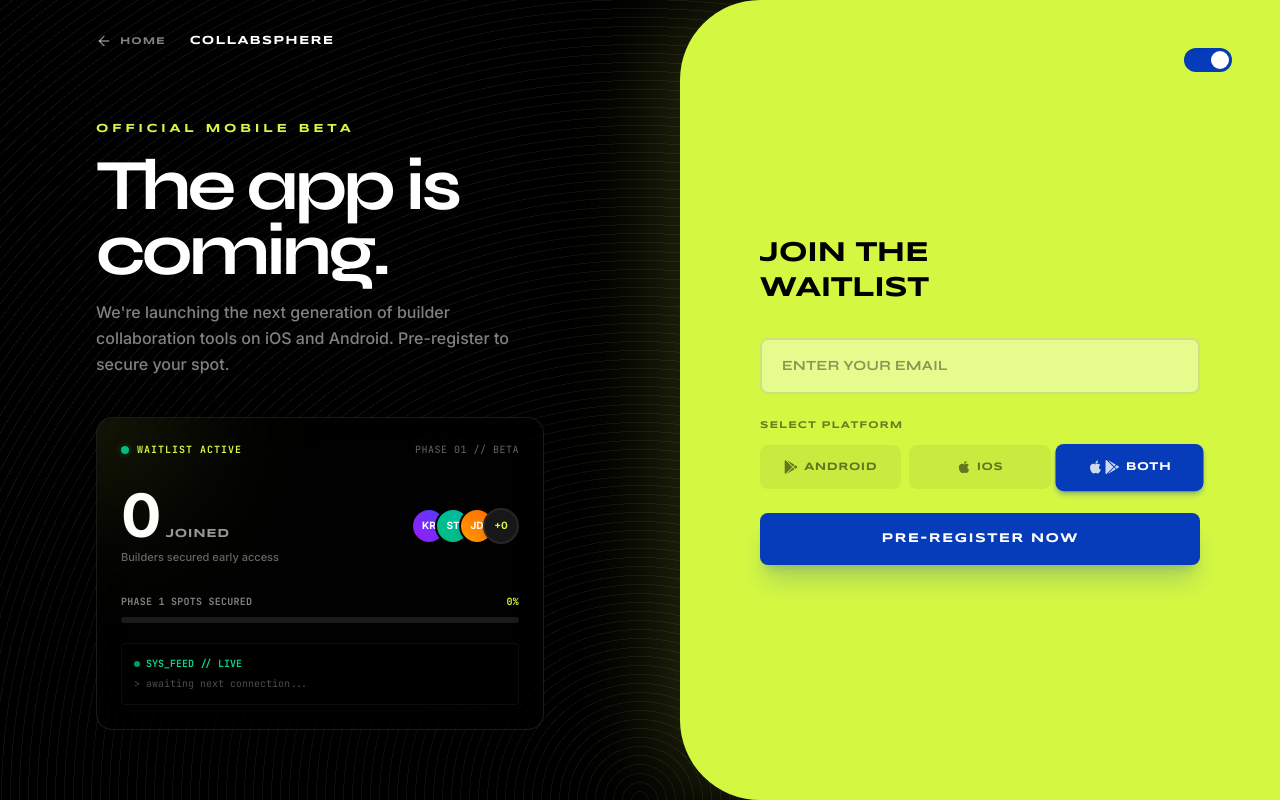
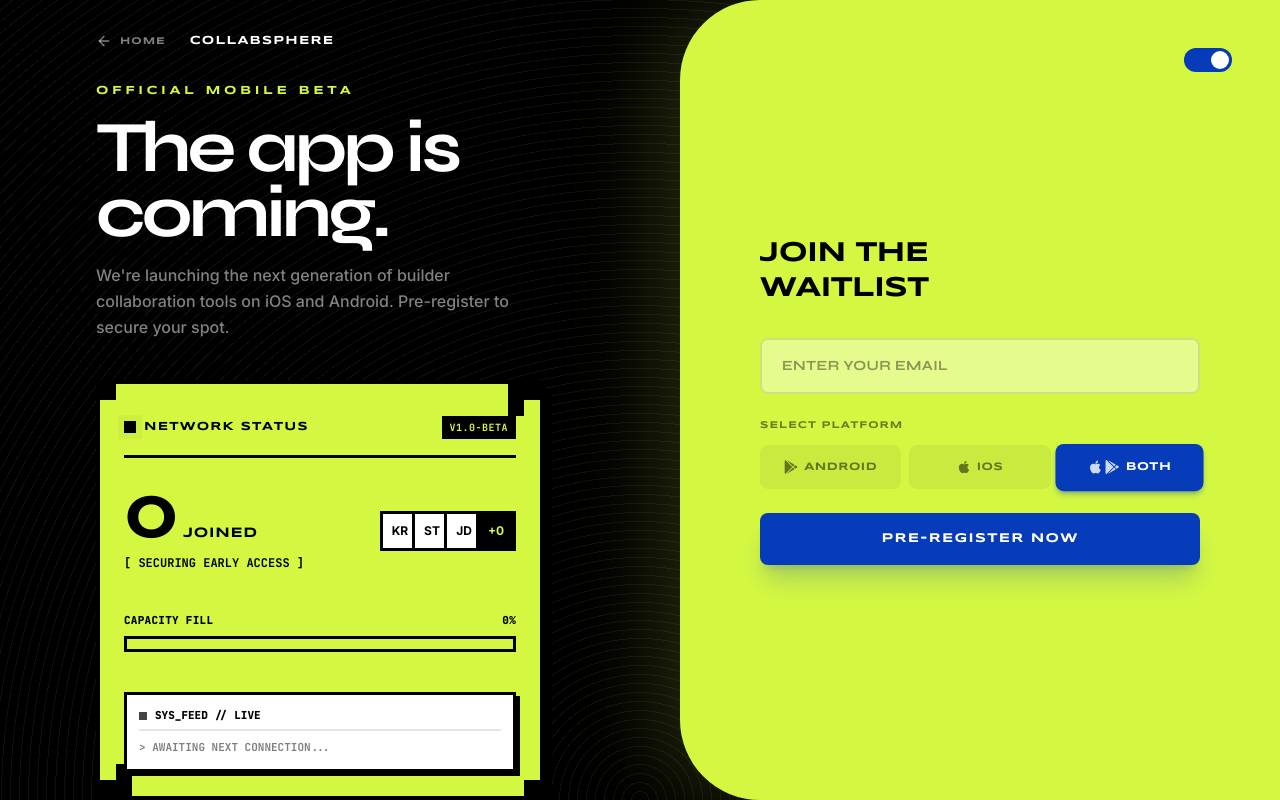
Before and after one commit to Keerthanreddy01/collabsphere-web, a Next.js app in the folder frontend/: page /pre-register in a window 1280 px wide. Built offline with nearby package versions, Linux system fonts and the light colour scheme; no server answers; the database is empty.

Commit message:
Update waitlist metric board to neon yellow brutalist pixel art style

```diff
--- a/frontend/app/pre-register/page.tsx
+++ b/frontend/app/pre-register/page.tsx
@@ -193,90 +193,95 @@ function WaitlistFormContent() {
             We're launching the next generation of builder collaboration tools on iOS and Android. Pre-register to secure your spot.
           </p>
 
-          {/* HIGH-TECH PREMIUM WAITLIST METRIC BOARD */}
+          {/* HIGH-TECH PREMIUM WAITLIST METRIC BOARD - BRUTALIST PIXEL STYLE */}
           <div className="mt-8 lg:mt-10 w-full max-w-md">
-            <div className="relative overflow-hidden rounded-2xl border border-white/10 bg-black/40 p-6 backdrop-blur-xl shadow-2xl">
-              {/* Top ambient glow */}
-              <div className="absolute -top-24 -left-24 w-48 h-48 bg-[#D4F842]/10 rounded-full blur-3xl pointer-events-none" />
+            <div className="relative overflow-hidden border-[4px] border-black bg-[#D4F842] p-6 shadow-[8px_8px_0px_0px_rgba(0,0,0,1)]">
+              {/* Pixel art corner accents */}
+              <div className="absolute top-0 left-0 w-4 h-4 bg-black" />
+              <div className="absolute top-0 right-0 w-8 h-4 bg-black" />
+              <div className="absolute top-4 right-4 w-4 h-4 bg-black" />
+              <div className="absolute bottom-0 left-0 w-8 h-4 bg-black" />
+              <div className="absolute bottom-4 left-4 w-4 h-4 bg-black" />
+              <div className="absolute bottom-0 right-0 w-4 h-4 bg-black" />
 
-              <div className="flex flex-col gap-5">
+              <div className="flex flex-col gap-6 relative z-10 pt-2">
                 {/* Header: Label and Active Indicator */}
-                <div className="flex items-center justify-between">
+                <div className="flex items-center justify-between border-b-[3px] border-black pb-4">
                   <div className="flex items-center gap-2">
-                    <span className="relative flex h-2 w-2">
-                      <span className="animate-ping absolute inline-flex h-full w-full rounded-full bg-emerald-400 opacity-75"></span>
-                      <span className="relative inline-flex rounded-full h-2 w-2 bg-emerald-500"></span>
+                    <span className="relative flex h-3 w-3">
+                      <span className="animate-ping absolute inline-flex h-full w-full bg-black opacity-40"></span>
+                      <span className="relative inline-flex h-3 w-3 bg-black"></span>
                     </span>
-                    <span className="text-[10px] font-mono font-bold uppercase tracking-widest text-[#D4F842]">
-                      WAITLIST ACTIVE
+                    <span className="text-[12px] font-syncopate font-bold uppercase tracking-[0.1em] text-black">
+                      NETWORK STATUS
                     </span>
                   </div>
 
-                  <span className="text-[10px] font-mono text-white/40 tracking-wider">
-                    PHASE 01 // BETA
+                  <span className="px-2 py-1 bg-black text-[#D4F842] text-[10px] font-mono font-bold tracking-wider uppercase">
+                    v1.0-BETA
                   </span>
                 </div>
 
                 {/* Counter & Avatar Pile Grid */}
                 <div className="flex items-center justify-between gap-4 py-2">
                   <div className="flex flex-col">
-                    <div className="flex items-baseline gap-1.5">
-                      <span className="font-sans font-extrabold text-5xl lg:text-6xl tracking-tight text-white">
+                    <div className="flex items-baseline gap-2">
+                      <span className="font-syncopate font-black text-6xl tracking-tighter text-black">
                         {totalCount.toLocaleString()}
                       </span>
-                      <span className="text-white/60 text-xs font-semibold font-syncopate uppercase tracking-wider">
+                      <span className="text-black text-sm font-bold font-syncopate uppercase tracking-wider">
                         Joined
                       </span>
                     </div>
-                    <span className="text-[11px] font-sans text-white/40 mt-1 font-medium">
-                      Builders secured early access
+                    <span className="text-[12px] font-mono text-black font-bold mt-1 uppercase">
+                      [ SECURING EARLY ACCESS ]
                     </span>
                   </div>
 
-                  {/* Overlapping Avatar Group (Avatar Pile) */}
-                  <div className="flex -space-x-3 overflow-hidden">
-                    <div className="inline-flex h-9 w-9 items-center justify-center rounded-full bg-gradient-to-tr from-purple-600 to-indigo-600 border-2 border-black text-[10px] font-bold text-white shadow-md">
+                  {/* Overlapping Avatar Group - Brutalist */}
+                  <div className="flex -space-x-2 overflow-hidden">
+                    <div className="inline-flex h-10 w-10 items-center justify-center bg-white border-[3px] border-black text-xs font-black text-black shadow-[2px_2px_0px_0px_rgba(0,0,0,1)]">
                       KR
                     </div>
-                    <div className="inline-flex h-9 w-9 items-center justify-center rounded-full bg-gradient-to-tr from-emerald-500 to-teal-500 border-2 border-black text-[10px] font-bold text-white shadow-md">
+                    <div className="inline-flex h-10 w-10 items-center justify-center bg-white border-[3px] border-black text-xs font-black text-black shadow-[2px_2px_0px_0px_rgba(0,0,0,1)]">
                       ST
                     </div>
-                    <div className="inline-flex h-9 w-9 items-center justify-center rounded-full bg-gradient-to-tr from-amber-500 to-orange-500 border-2 border-black text-[10px] font-bold text-white shadow-md">
+                    <div className="inline-flex h-10 w-10 items-center justify-center bg-white border-[3px] border-black text-xs font-black text-black shadow-[2px_2px_0px_0px_rgba(0,0,0,1)]">
                       JD
                     </div>
-                    <div className="inline-flex h-9 w-9 items-center justify-center rounded-full bg-neutral-900 border-2 border-neutral-800 text-[10px] font-bold text-[#D4F842] shadow-md">
+                    <div className="inline-flex h-10 w-10 items-center justify-center bg-black border-[3px] border-black text-xs font-black text-[#D4F842] shadow-[2px_2px_0px_0px_rgba(0,0,0,1)]">
                       +{totalCount}
                     </div>
                   </div>
                 </div>
 
                 {/* Progress bar representing Beta phase spots */}
-                <div className="space-y-2">
-                  <div className="flex justify-between text-[10px] font-mono font-bold tracking-wide">
-                    <span className="text-white/50">PHASE 1 SPOTS SECURED</span>
-                    <span className="text-[#D4F842]">{Math.min(100, Math.max(0, Math.round((totalCount / 150) * 100)))}%</span>
+                <div className="space-y-2 mt-2">
+                  <div className="flex justify-between text-[11px] font-mono font-black tracking-wide text-black uppercase">
+                    <span>CAPACITY FILL</span>
+                    <span>{Math.min(100, Math.max(0, Math.round((totalCount / 150) * 100)))}%</span>
                   </div>
-                  <div className="h-1.5 w-full bg-white/10 rounded-full overflow-hidden">
+                  <div className="h-4 w-full bg-transparent border-[3px] border-black p-[2px]">
                     <div
-                      className="h-full bg-gradient-to-r from-[#D4F842] to-emerald-400 rounded-full transition-all duration-1000 ease-out"
+                      className="h-full bg-black transition-all duration-1000 ease-out"
                       style={{ width: `${Math.min(100, Math.max(0, (totalCount / 150) * 100))}%` }}
                     />
                   </div>
                 </div>
 
                 {/* Terminal-like system log representing activity */}
-                <div className="rounded-lg bg-black/50 border border-white/5 p-3 font-mono text-[10px] leading-relaxed text-white/70">
-                  <div className="flex items-center gap-1.5 text-emerald-400 font-bold mb-1">
-                    <span className="w-1.5 h-1.5 rounded-full bg-emerald-400 animate-pulse" />
+                <div className="border-[3px] border-black bg-white p-3 font-mono text-[11px] leading-relaxed text-black shadow-[4px_4px_0px_0px_rgba(0,0,0,1)] mt-4">
+                  <div className="flex items-center gap-2 font-black mb-2 border-b-[2px] border-black/10 pb-1">
+                    <span className="w-2 h-2 bg-black animate-pulse" />
                     <span>SYS_FEED // LIVE</span>
                   </div>
                   {recentSignups.length > 0 ? (
-                    <div className="flex items-center justify-between text-white/50">
-                      <span>&gt; user_joined: <span className="text-white font-bold">{recentSignups[0]}</span></span>
-                      <span className="text-[9px] text-[#D4F842]">Just Now</span>
+                    <div className="flex items-center justify-between text-black font-bold">
+                      <span>&gt; user_joined: <span className="bg-black text-[#D4F842] px-1">{recentSignups[0]}</span></span>
+                      <span className="text-[10px] uppercase">JUST NOW</span>
                     </div>
                   ) : (
-                    <span className="text-white/30">&gt; awaiting next connection...</span>
+                    <span className="text-black/50 font-bold uppercase">&gt; AWAITING NEXT CONNECTION...</span>
                   )}
                 </div>
               </div>
```
